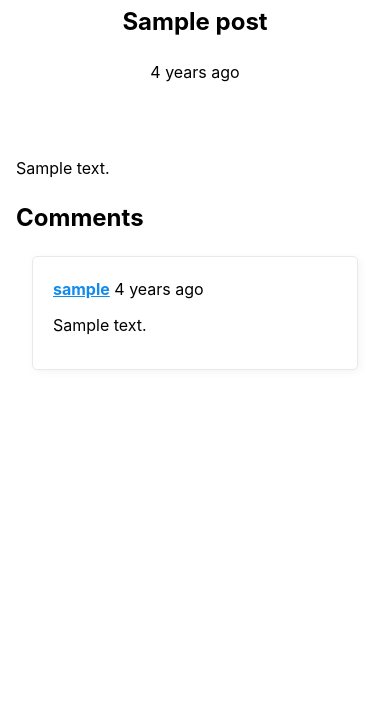
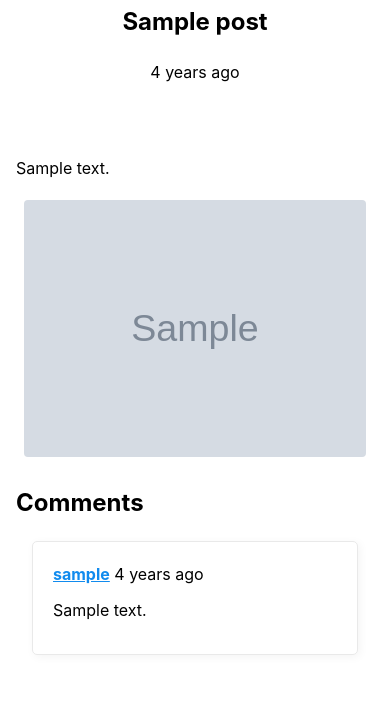
Before and after one commit to shunlog/MoldovaBlog, a Django app: page /blog/1 in a window 390 px wide. Shown: the part 222-927 px from the top of the page. Before the commit the page ends 592 px from the top, so only its background shows below. Run offline with Django 4.2, Linux system fonts and the light colour scheme; tables that the repository leaves empty hold one stand-in row (values such as "Sample post"); grey boxes marked "Sample" are stand-in pictures; some libraries are stand-ins or nearby versions.

Commit message:
add images to posts

```diff
--- a/MoldovaBlog/settings.py
+++ b/MoldovaBlog/settings.py
@@ -152,3 +152,7 @@ EMAIL_PORT = '587'
 EMAIL_HOST_USER = 'visitmoldova2023@gmail.com'
 EMAIL_HOST_PASSWORD = 'xime ulub ewub fgqd'
 EMAIL_USE_TLS = True
+
+# https://docs.djangoproject.com/en/5.0/ref/settings/#std-setting-MEDIA_ROOT
+MEDIA_ROOT = '/var/www/MoldovaBlog/media/'
+MEDIA_URL = 'media/'
--- a/MoldovaBlog/urls.py
+++ b/MoldovaBlog/urls.py
@@ -1,5 +1,7 @@
 from django.contrib import admin
 from django.urls import include, path
+from django.conf import settings
+from django.conf.urls.static import static
 
 from .views import SignUpView, verify_email
 
@@ -10,4 +12,4 @@ urlpatterns = [
     path("accounts/verify/<token>", verify_email, name="email_verify"),
     path("accounts/signup", SignUpView.as_view(), name="signup"),
     path("accounts/", include("django.contrib.auth.urls")),
-]
+] + static(settings.MEDIA_URL, document_root=settings.MEDIA_ROOT)
--- a/blog/models.py
+++ b/blog/models.py
@@ -17,6 +17,16 @@ class Post(models.Model):
         return time_passed_string(self.pub_date)
 
 
+class Image(models.Model):
+    file = models.ImageField()
+    post = models.ForeignKey(Post, on_delete=models.CASCADE)
+    alt = models.CharField(max_length=500, blank=True)
+    description = models.CharField(max_length=1000, blank=True)
+
+    def __str__(self):
+        return self.file.name
+
+
 class Comment(models.Model):
     post = models.ForeignKey(Post, on_delete=models.CASCADE)
     text = models.TextField(max_length=1000)
--- a/blog/static/blog/style.css
+++ b/blog/static/blog/style.css
@@ -540,3 +540,63 @@ nav button {
     padding: 0.25rem 1rem;
     margin: unset;
 }
+
+
+/* https://css-tricks.com/adaptive-photo-layout-with-flexbox/ */
+.gallery-grid {
+    display: flex;
+    flex-wrap: wrap;
+}
+
+.gallery-grid a {
+    display: inline;
+
+    max-width: 100%;
+}
+
+.gallery-grid figure {
+    max-width: calc(100% - 1em);
+    padding: .5em;
+    height: 20vh;
+    flex-grow: 1;
+}
+
+.gallery-grid figure:last-child {
+    flex-grow: 10;
+}
+
+.gallery-grid img {
+    max-height: 100%;
+    min-width: 100%;
+    object-fit: cover;
+    vertical-align: bottom;
+    border-radius: 1vmin;
+}
+
+@media (max-aspect-ratio: 1/1) {
+    .gallery-grid figure {
+        height: 30vh;
+    }
+}
+
+@media (max-height: 480px) {
+    .gallery-grid figure {
+        height: 80vh;
+    }
+}
+
+@media (max-aspect-ratio: 1/1) and (max-width: 480px) {
+    .gallery-grid {
+        flex-direction: row;
+    }
+
+    .gallery-grid figure {
+        height: auto;
+        width: 100%;
+    }
+    .gallery-grid img {
+        width: 100%;
+        max-height: 75vh;
+        min-width: 0;
+    }
+}
--- a/blog/templates/blog/base.html
+++ b/blog/templates/blog/base.html
@@ -14,6 +14,8 @@
 
         {% load static %}
         <link rel="stylesheet" href="{% static 'blog/style.css' %}">
+
+        <script src="https://rawcdn.githack.com/nextapps-de/spotlight/0.7.8/dist/spotlight.bundle.js" ></script>
 
     </head>
     <body>
--- a/blog/templates/blog/post_detail.html
+++ b/blog/templates/blog/post_detail.html
@@ -10,6 +10,18 @@
         </header>
 
         {{ post.text | linebreaks }}
+
+        <div class='gallery-grid'>
+            {% for img in post.image_set.all %}
+                <figure>
+                    <a class="spotlight"
+                       href="{{ img.file.url }}"
+                       data-description="{{ img.description }}">
+                        <img src="{{ img.file.url }}" alt="{{ img.alt }}">
+                    </a>
+                </figure>
+            {% endfor %}
+        </div>
 
     </article>
 
```
Also changed, not shown: blog/admin.py (+7 -2 lines), README.md, blog/migrations/0005_image.py (added), blog/migrations/0006_rename_img_image_file_image_alt_image_description.py (added).
